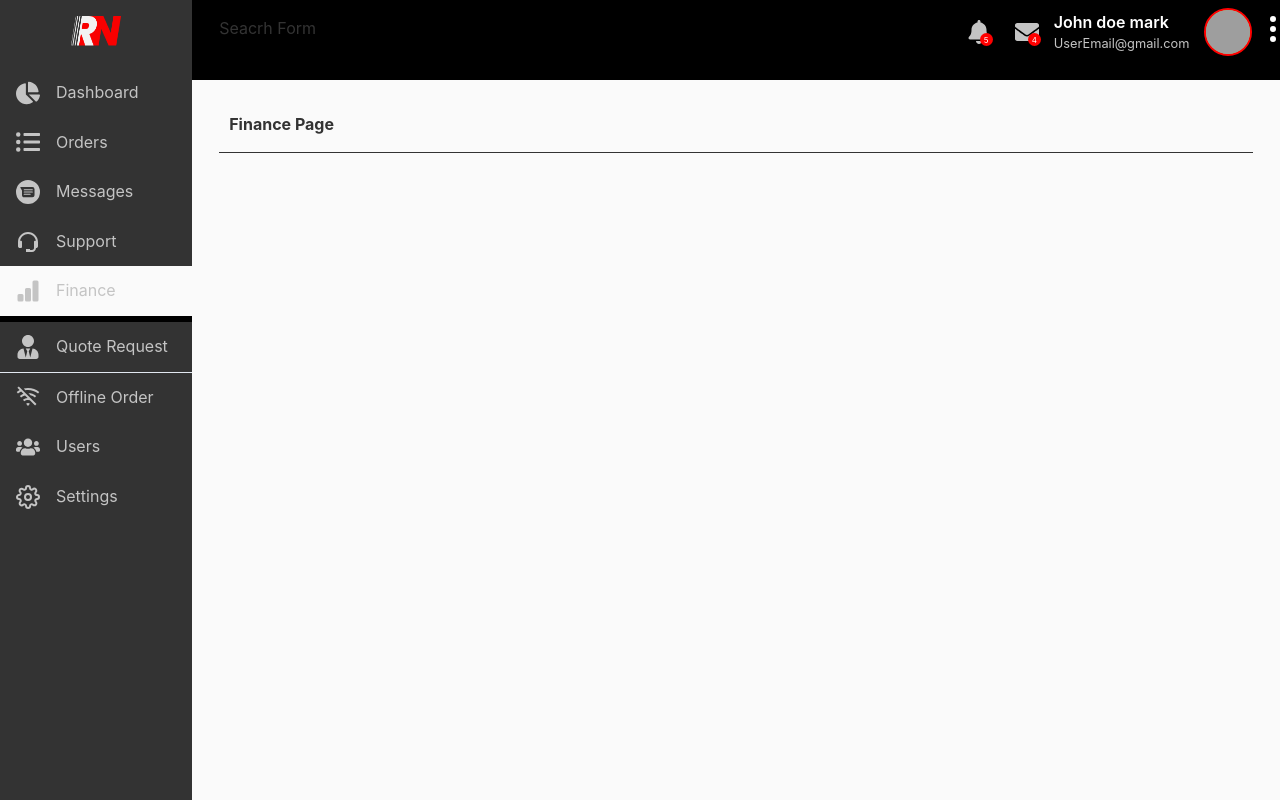
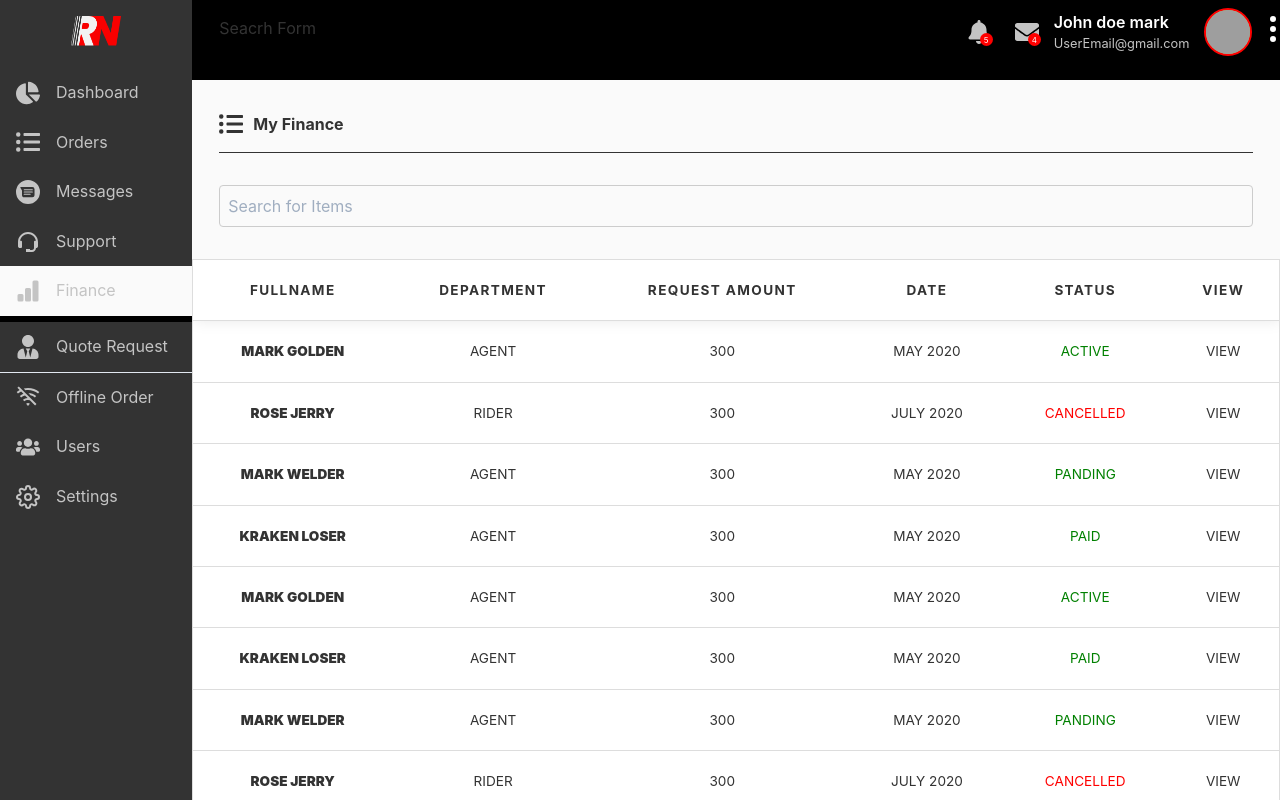
Before and after one commit to calebbenjin/ricnosadmin1, a Next.js app: page /admin/finance in a window 1280 px wide. Built offline with nearby package versions, Linux system fonts and the light colour scheme; grey boxes are pictures that could not be loaded.

Commit message:
FinanceTable

```diff
--- /dev/null
+++ b/src/components/atoms/FinanceTable.js
@@ -0,0 +1,59 @@
+import React from 'react'
+import Link from 'next/link'
+
+export default function FinanceTable({ data }) {
+  const columns = data[0] && Object.keys(data[0])
+
+  return (
+    <div className='resTable'>
+      <table cellPadding={0} cellSpacing={0}>
+        <thead>
+          <tr>
+            <th data-label='Date' scope='col'></th>
+            <th data-label='Date' scope='col'>
+              Fullname
+            </th>
+            <th data-label='Track No' scope='col'>
+              Department
+            </th>
+            <th data-label='Name' scope='col'>
+              Request Amount
+            </th>
+            <th data-label='From' scope='col'>
+              Date
+            </th>
+            <th data-label='To' scope='col'>
+              Status
+            </th>
+            <th data-label='Items' scope='col'>
+              View
+            </th>
+          </tr>
+        </thead>
+        <tbody>
+          {data.map((users) => (
+            <tr key={users.id}>
+              <td></td>
+              <td>{users.fullname}</td>
+              <td>{users.department}</td>
+              <td>{users.requestAmount}</td>
+              <td>{users.date}</td>
+              {users.status === 'pending' ? (
+                <td style={{ color: 'darkyellow' }}>{users.status}</td>
+              ) : users.status === 'cancelled' ? (
+                <td style={{ color: 'red' }}>{users.status}</td>
+              ) : (
+                <td style={{ color: 'green' }}>{users.status}</td>
+              )}
+              <td>
+                <Link href={`orders/${users.id}`}>
+                  <a>View</a>
+                </Link>
+              </td>
+            </tr>
+          ))}
+        </tbody>
+      </table>
+    </div>
+  )
+}
--- a/src/pages/_app.js
+++ b/src/pages/_app.js
@@ -142,9 +142,9 @@ const GlobalStyle = ({ children }) => {
           table td:nth-of-type(2) {
             font-weight: 900;
           }
-          table td:nth-of-type(7) {
+          /* table td:nth-of-type(7) {
             color: green;
-          }
+          } */
           table td:first-of-type {
             display: none;
           }
--- a/src/pages/admin/finance/index.js
+++ b/src/pages/admin/finance/index.js
@@ -1,16 +1,60 @@
-import Container from "@/components/atoms/Container";
-// import Table from "@/components/atoms/Table";
-import Heading from "@/components/atoms/Heading";
-import Layout from "@/components/organisms/Layout";
+import React, { useState } from 'react'
+import { BsPlus } from 'react-icons/bs'
+import { BiPrinter } from 'react-icons/bi'
+import { FaListUl } from 'react-icons/fa'
+import Button from '@/components/atoms/Button'
+import ButtonGreen from '@/components/atoms/ButtonGreen'
+import Container from '@/components/atoms/Container'
+import Heading from '@/components/atoms/Heading'
+import FinanceTable from '@/components/atoms/FinanceTable'
+import Layout from '@/components/organisms/Layout'
+import styled from 'styled-components'
+import { useRouter } from 'next/router'
 
-export default function FinancePage() {
+export default function OrdersPage() {
+  const [q, setQ] = useState('');
+  const [filterBtn, setFilterBtn] = useState(['A']);
+
+  const data = [
+    { id: 1, fullname: "Mark Golden", department: "Agent", requestAmount: 300, date: "May 2020", status: "active" },
+    { id: 2, fullname: "Rose Jerry", department: "Rider", requestAmount: 300, date: "july 2020", status: "cancelled" },
+    { id: 3, fullname: "Mark Welder", department: "Agent", requestAmount: 300, date: "May 2020", status: "panding" },
+    { id: 4, fullname: "Kraken Loser", department: "Agent", requestAmount: 300, date: "May 2020", status: "paid" },
+    { id: 5, fullname: "Mark Golden", department: "Agent", requestAmount: 300, date: "May 2020", status: "active" },
+    { id: 6, fullname: "Kraken Loser", department: "Agent", requestAmount: 300, date: "May 2020", status: "paid" },
+    { id: 7, fullname: "Mark Welder", department: "Agent", requestAmount: 300, date: "May 2020", status: "panding" },
+    { id: 8, fullname: "Rose Jerry", department: "Rider", requestAmount: 300, date: "july 2020", status: "cancelled" },
+  ];
+
+  const router = useRouter()
+
   return (
-    <Layout >
+    <Layout>
       <Container>
-        <Heading title="Finance Page" />
-        {/* <Table /> */}
+        <Heading title="My Finance" icon={<FaListUl />} />
 
+        <input
+            style={{ background: '#fff !important', width: '50%;' }}
+            type="text"
+            placeholder="Search for Items"
+            value={q}
+            onChange={(e) => setQ(e.target.value)}
+          />
       </Container>
+
+        <FinanceTable data={data} />
     </Layout>
   )
 }
+
+const BtnContainer = styled.div`
+  display: flex;
+  align-items: center;
+`
+
+const SubHeader = styled.div`
+  display: flex;
+  justify-content: space-between;
+  align-items: center;
+  margin: 1rem 0;
+`
```
